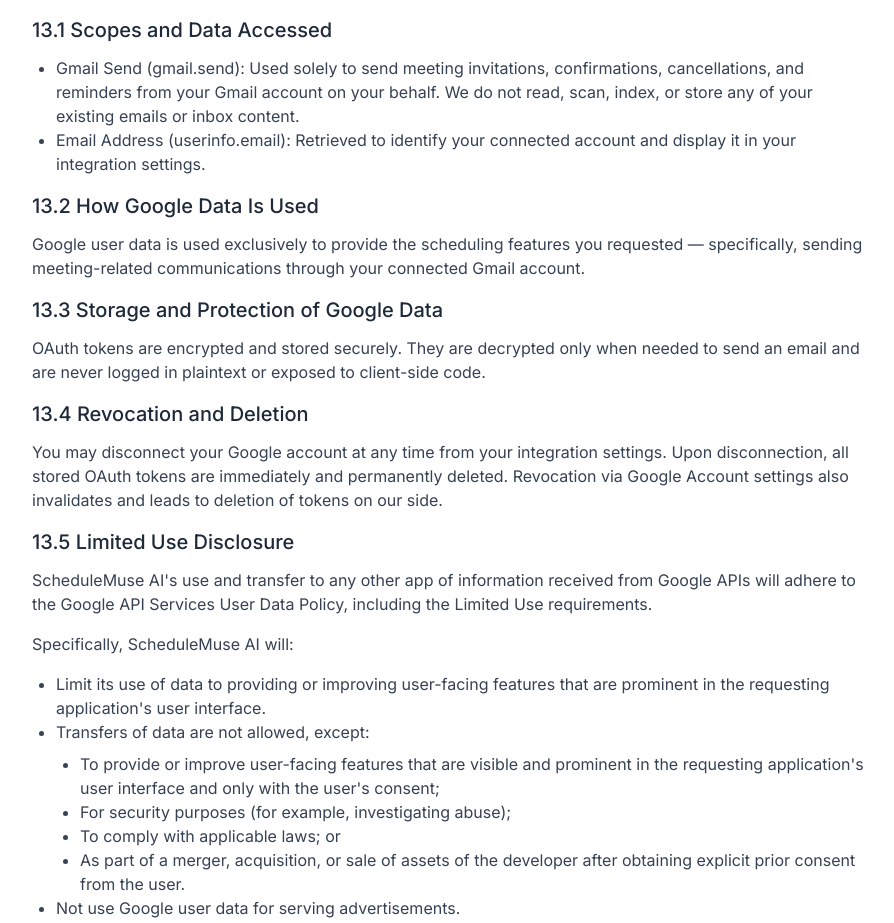
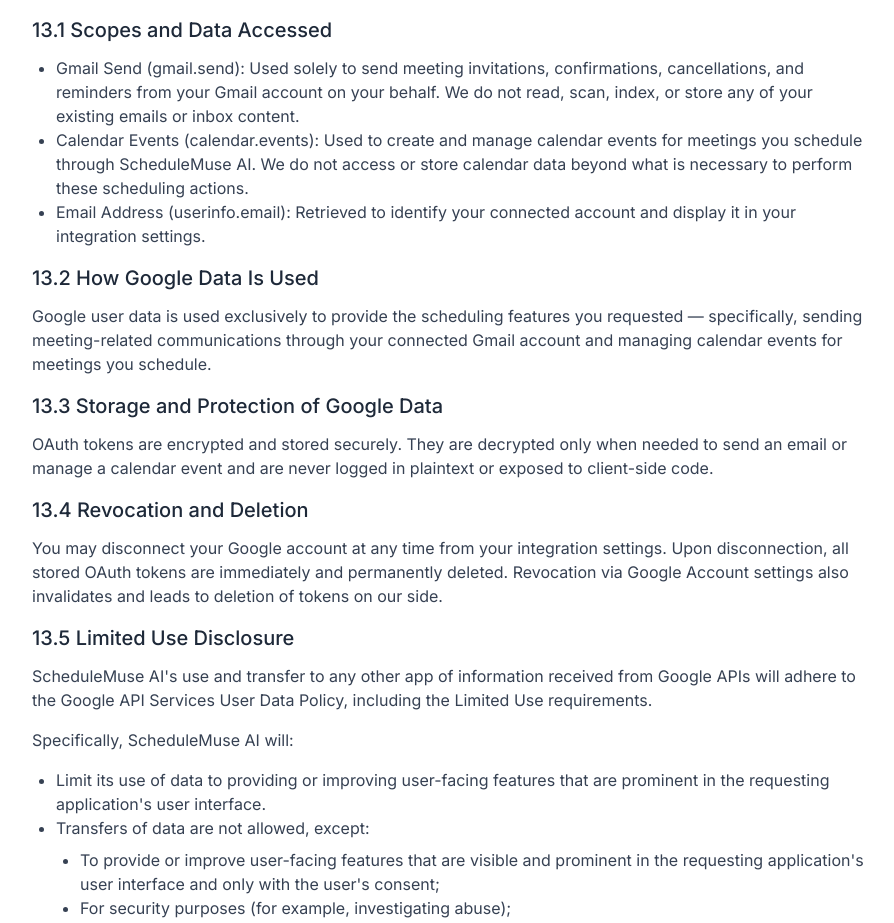
Before and after one commit to AndreaBHCE/app-schedule-muse-scheduling-v2, a Next.js app: page /privacy in a window 1280 px wide. Shown: the part 2784-3707 px from the top of the page, without its empty margins (192-1086 px from the left). Built offline with nearby package versions, Linux system fonts and the light colour scheme.

Commit message:
fix: tighten calendar.events disclosure in §13.1 and §13.2 for Google verification

```diff
--- a/src/app/(public)/privacy/page.tsx
+++ b/src/app/(public)/privacy/page.tsx
@@ -156,17 +156,18 @@
               <h3 className="text-xl font-medium text-gray-800 mb-3">13.1 Scopes and Data Accessed</h3>
               <ul className="list-disc pl-6 text-gray-700 mb-4">
                 <li>Gmail Send (gmail.send): Used solely to send meeting invitations, confirmations, cancellations, and reminders from your Gmail account on your behalf. We do not read, scan, index, or store any of your existing emails or inbox content.</li>
+                <li>Calendar Events (calendar.events): Used to create and manage calendar events for meetings you schedule through ScheduleMuse AI. We do not access or store calendar data beyond what is necessary to perform these scheduling actions.</li>
                 <li>Email Address (userinfo.email): Retrieved to identify your connected account and display it in your integration settings.</li>
               </ul>
 
               <h3 className="text-xl font-medium text-gray-800 mb-3">13.2 How Google Data Is Used</h3>
               <p className="text-gray-700 mb-4">
-                Google user data is used exclusively to provide the scheduling features you requested — specifically, sending meeting-related communications through your connected Gmail account.
+                Google user data is used exclusively to provide the scheduling features you requested — specifically, sending meeting-related communications through your connected Gmail account and managing calendar events for meetings you schedule.
               </p>
 
               <h3 className="text-xl font-medium text-gray-800 mb-3">13.3 Storage and Protection of Google Data</h3>
               <p className="text-gray-700 mb-4">
-                OAuth tokens are encrypted and stored securely. They are decrypted only when needed to send an email and are never logged in plaintext or exposed to client-side code.
+                OAuth tokens are encrypted and stored securely. They are decrypted only when needed to send an email or manage a calendar event and are never logged in plaintext or exposed to client-side code.
               </p>
 
               <h3 className="text-xl font-medium text-gray-800 mb-3">13.4 Revocation and Deletion</h3>
```
